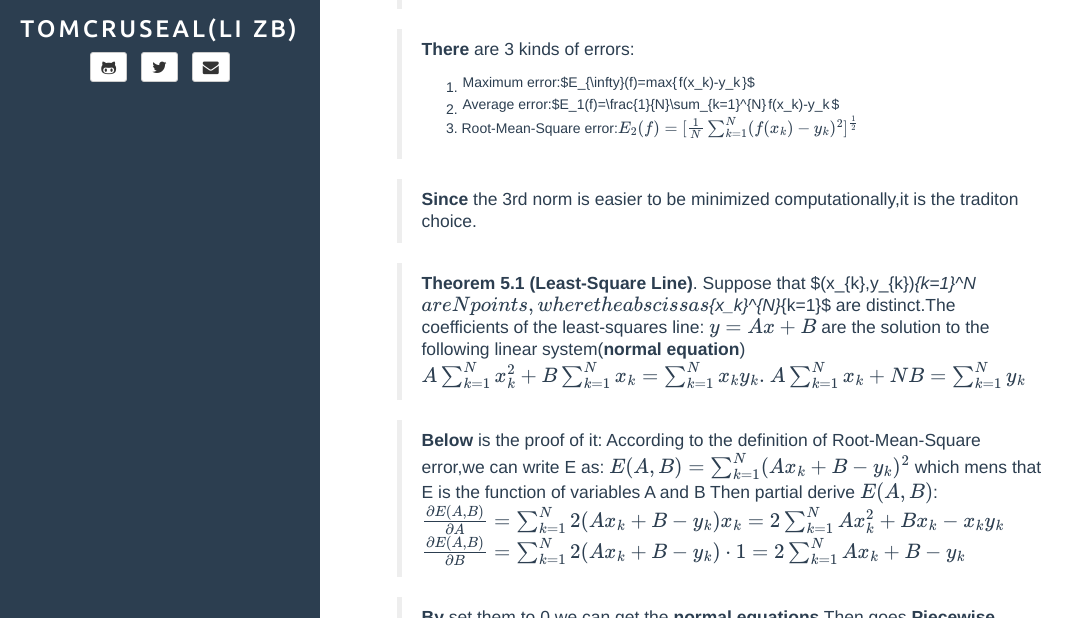
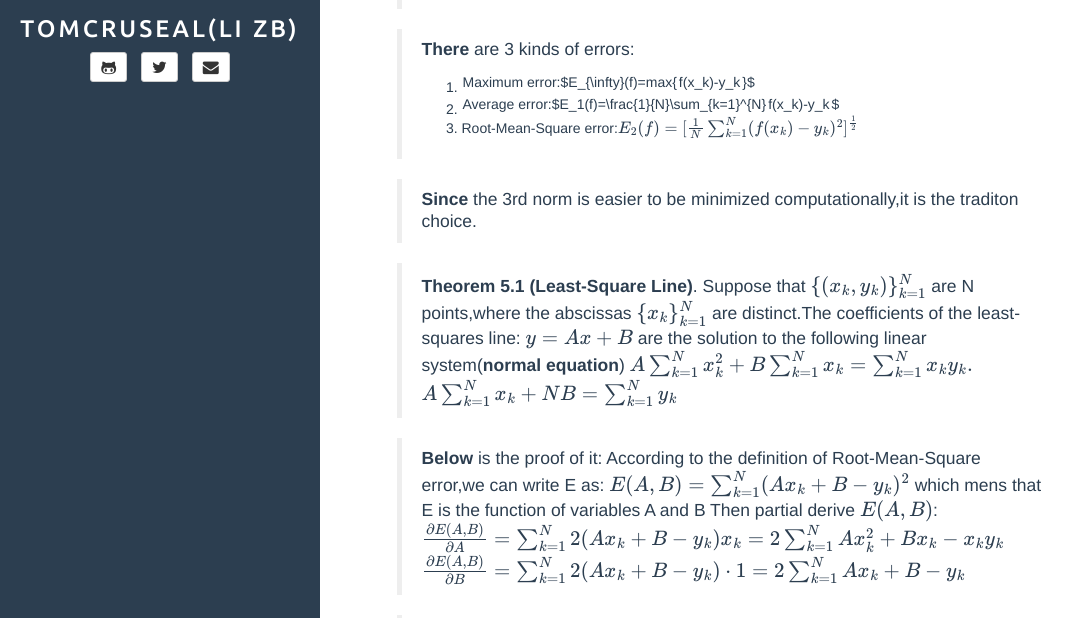
Before and after one commit to Tomcruseal/tomcruseal.github.io, a Jekyll site: the page built from _posts/2016-4-19-e-spline-interpolation.md, in a window 1280 px wide and 900 px high, cut to the strip 282-900 px from the top of the window. Shown: the whole strip, without its empty margins (0-1084 px from the left). Built offline with Jekyll 4.4.1, drawn with Linux system fonts in a browser that asks for light colours; formulas are drawn with MathJax 3; comment, search, counter and statistics services are not loaded.

Commit message:
20160420zf

```diff
--- a/_posts/2016-4-19-e-spline-interpolation.md
+++ b/_posts/2016-4-19-e-spline-interpolation.md
@@ -17,7 +17,7 @@ So,how to find the best approximation of such form that goes near the points?Err
 
 >**Since** the 3rd norm is easier to be minimized computationally,it is the traditon choice.
 
->**Theorem 5.1 (Least-Square Line)**. Suppose that $(x_{k},y_{k})_{k=1}^N$ are N points,where the abscissas $\{x_k\}^{N}_{k=1}$ are distinct.The coefficients of the least-squares line:
+>**Theorem 5.1 (Least-Square Line)**. Suppose that $$\{(x_{k},y_{k})\}_{k=1}^N$$ are N points,where the abscissas $$\{x_k\}^{N}_{k=1}$$ are distinct.The coefficients of the least-squares line:
 $$
 y=Ax+B
 $$
```
